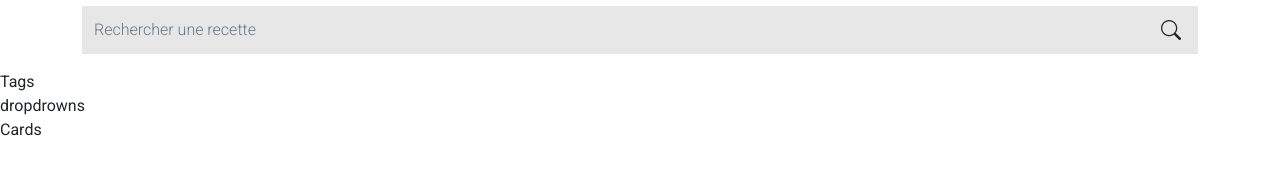
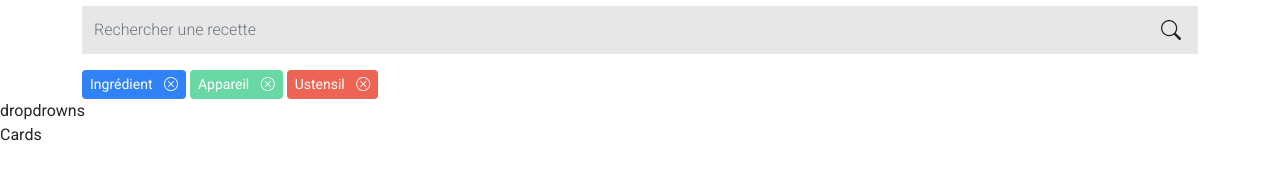
Before and after one commit to Marcoguzman211/Marco_Guzman_07_062022, a plain HTML site: page index.html in a window 1280 px wide. Shown: the part 158-336 px from the top of the page. Drawn offline with nearby package versions, Linux system fonts and the light colour scheme.

Commit message:
tags html et css

```diff
--- a/css/styles.css
+++ b/css/styles.css
@@ -18,3 +18,18 @@ body {
     background-color: #E7E7E7;
     border-radius: 0;
 }
+
+.btn.btn-primary {
+    background-color: #3282F7;
+    border: none;
+}
+
+.btn.btn-secondary {
+    background-color: #68D9A4;
+    border: none;
+}
+
+.btn.btn-danger {
+    background-color: #ED6454;
+    border: none;
+}
--- a/index.html
+++ b/index.html
@@ -50,7 +50,19 @@
                 </div>
             </div>
         </div>
-        <div>Tags</div>
+        <!-- Tags section -->
+        <div class="container">
+            <div class="row">
+                <div class="col-12" id="tagsContainer">
+                    <button type="button" class="btn btn-primary btn-sm">Ingrédient <i class="bi bi-x-circle ps-2"></i>
+                    </button>
+                    <button type="button" class="btn btn-secondary btn-sm">Appareil <i class="bi bi-x-circle ps-2"></i>
+                    </button>
+                    <button type="button" class="btn btn-danger btn-sm">Ustensil <i class="bi bi-x-circle ps-2"></i>
+                    </button>
+                </div>
+            </div>
+        </div>
         <div>dropdrowns</div>
         <div>Cards</div>
     </main>
```
